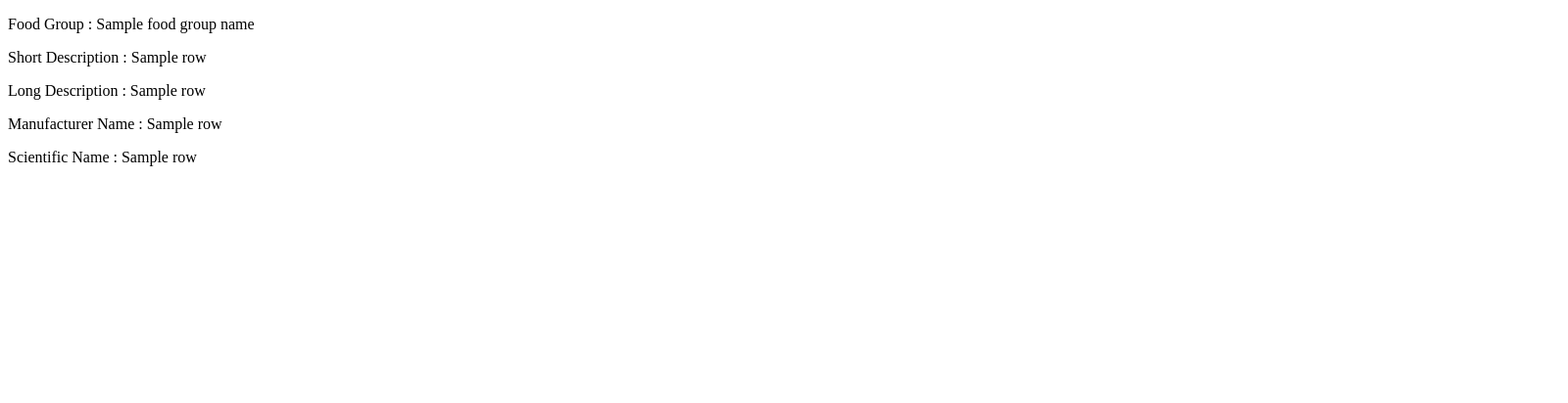
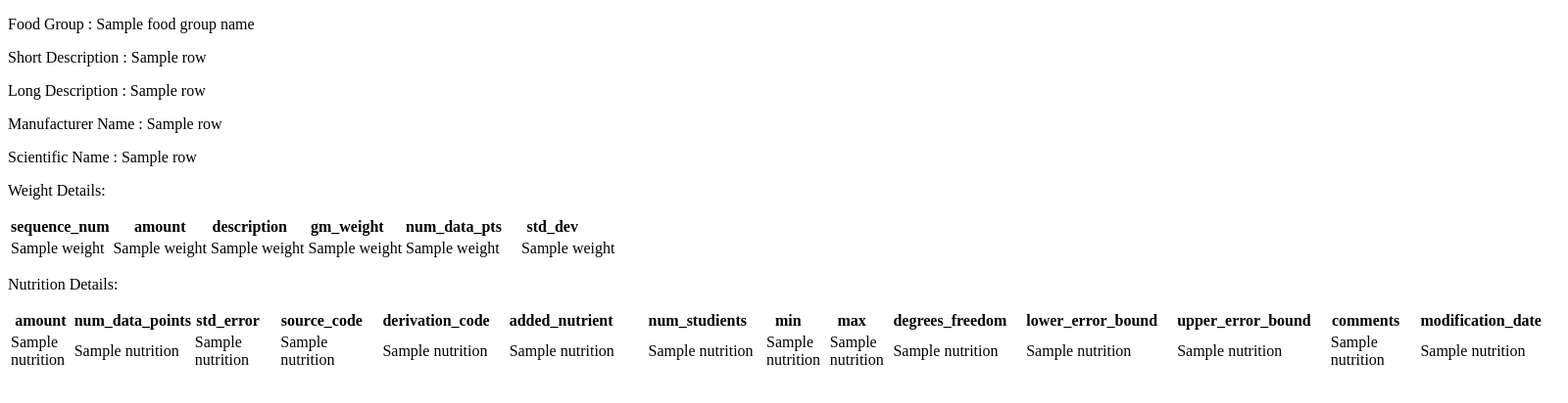
Before and after one commit to burkseker/dbFinal2020, a Flask app: template templates/view_food.html in a window 1600 px wide. Shown: the top 412 px of the page at 98% size. Run offline with Flask 2, Linux system fonts and the light colour scheme; the template is opened without the code that fills it: most values are stand-ins (such as "Sample title", 1, 10 or a date in 2020).

Commit message:
Update view_food.html and server.py(COMPLETE MILESTONE 3)

```diff
--- a/server.py
+++ b/server.py
@@ -38,16 +38,24 @@
 def viewfood(food_id):
 
     conn = sqlite3.connect('database.db')
+
     d = conn.cursor()
     d.execute('SELECT * FROM food WHERE id=?',[food_id])
     row = d.fetchall()
+
     m = conn.cursor()
     m.execute('SELECT * FROM food_group WHERE id=?',[row[0][1]])
 
+    nutr = conn.cursor()
+    nutr.execute('SELECT * FROM nutrition WHERE food_id=?',[food_id])
 
+    weight = conn.cursor()
+    weight.execute('SELECT * FROM weight WHERE food_id=?',[food_id])
 
     try:
-        return render_template('view_food.html',title='ViewFood',rows =row,food_group_name=m.fetchall())
+        return render_template('view_food.html',title='ViewFood',rows =row,
+            food_group_name=m.fetchall(),nutritions=nutr.fetchall(),
+            weights=weight.fetchall())
     finally:
         conn.close()
 
--- a/templates/view_food.html
+++ b/templates/view_food.html
@@ -4,3 +4,73 @@
 <p>Long Description :  {{rows[0][2]}}</p>
 <p>Manufacturer Name : {{rows[0][5]}}</p>
 <p>Scientific Name :   {{rows[0][9]}}</p>
+
+<p>Weight Details:     </p>
+
+<table>
+    <thead>
+        <tr>
+        <th>sequence_num</th>
+        <th>amount</th>
+        <th>description&emsp;</th>
+        <th>gm_weight&emsp;</th>
+        <th>num_data_pts&emsp;</th>
+        <th>std_dev&emsp;&emsp;</th>
+        </tr>
+                </thead>
+                <tbody>
+                {% for weight in weights %}
+                <tr>
+                <td>{{weight[1]}}</td>
+                <td>{{weight[2]}}</td>
+                <td>{{weight[3]}}</td>
+                <td>{{weight[4]}}</td>
+                <td>{{weight[5]}}</td>
+                <td>{{weight[6]}}</td>
+                </tr>
+                {% endfor %}
+                </tbody>
+            </table>
+
+<p>Nutrition Details:     </p>
+
+<table>
+    <thead>
+        <tr>
+        <th>amount</th>
+        <th>num_data_points</th>
+        <th>std_error&emsp;</th>
+        <th>source_code&emsp;</th>
+        <th>derivation_code&emsp;</th>
+        <th>added_nutrient&emsp;&emsp;</th>
+        <th>num_studients&emsp;</th>
+        <th>min&emsp;</th>
+        <th>max&emsp;</th>
+        <th>degrees_freedom&emsp;</th>
+        <th>lower_error_bound&emsp;</th>
+        <th>upper_error_bound&emsp;</th>
+        <th>comments&emsp;</th>
+        <th>modification_date&emsp;</th>
+        </tr>
+                </thead>
+                <tbody>
+                {% for nutrition in nutritions %}
+                <tr>
+                <td>{{nutrition[2]}}</td>
+                <td>{{nutrition[3]}}</td>
+                <td>{{nutrition[4]}}</td>
+                <td>{{nutrition[5]}}</td>
+                <td>{{nutrition[6]}}</td>
+                <td>{{nutrition[8]}}</td>
+                <td>{{nutrition[9]}}</td>
+                <td>{{nutrition[10]}}</td>
+                <td>{{nutrition[11]}}</td>
+                <td>{{nutrition[12]}}</td>
+                <td>{{nutrition[13]}}</td>
+                <td>{{nutrition[14]}}</td>
+                <td>{{nutrition[15]}}</td>
+                <td>{{nutrition[16]}}</td>
+                </tr>
+                {% endfor %}
+                </tbody>
+            </table>
```
